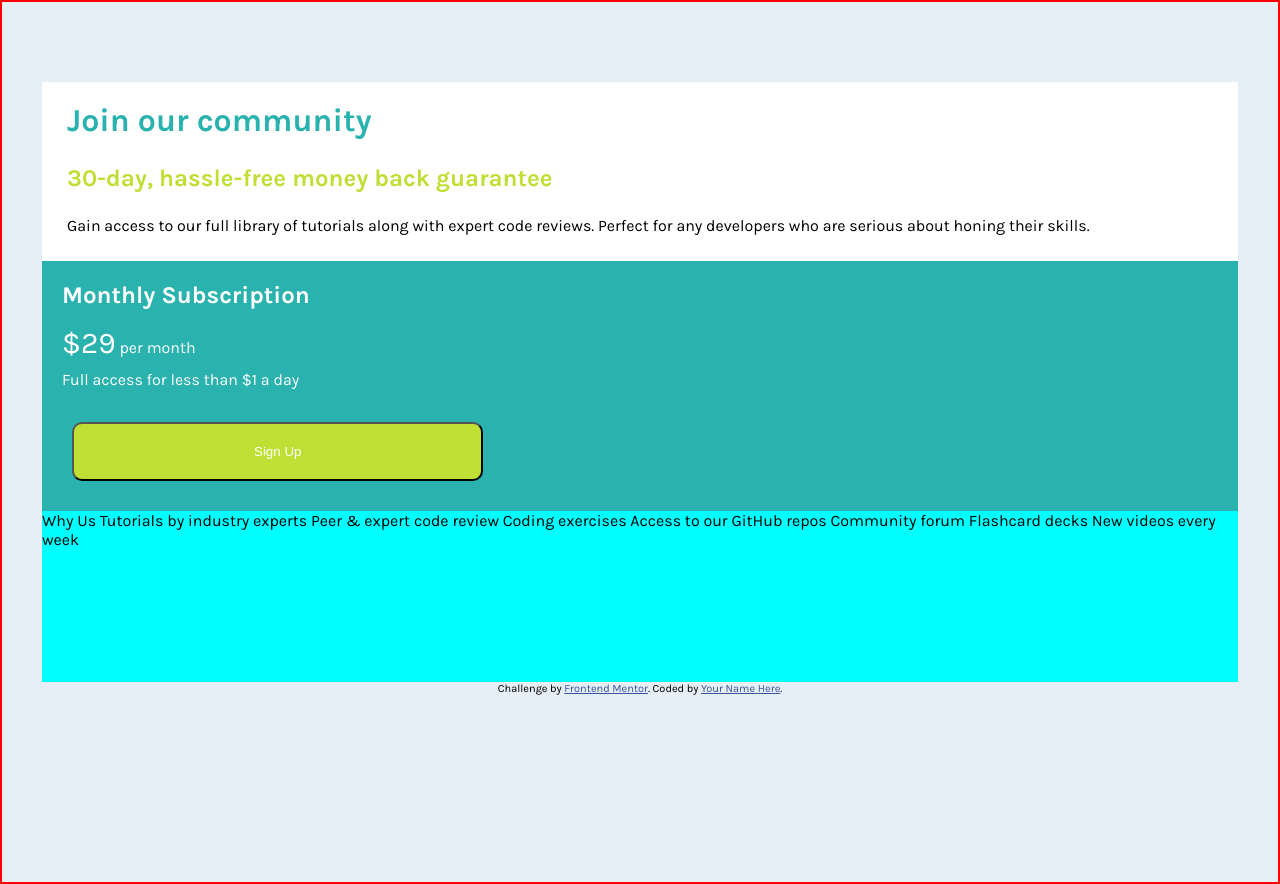
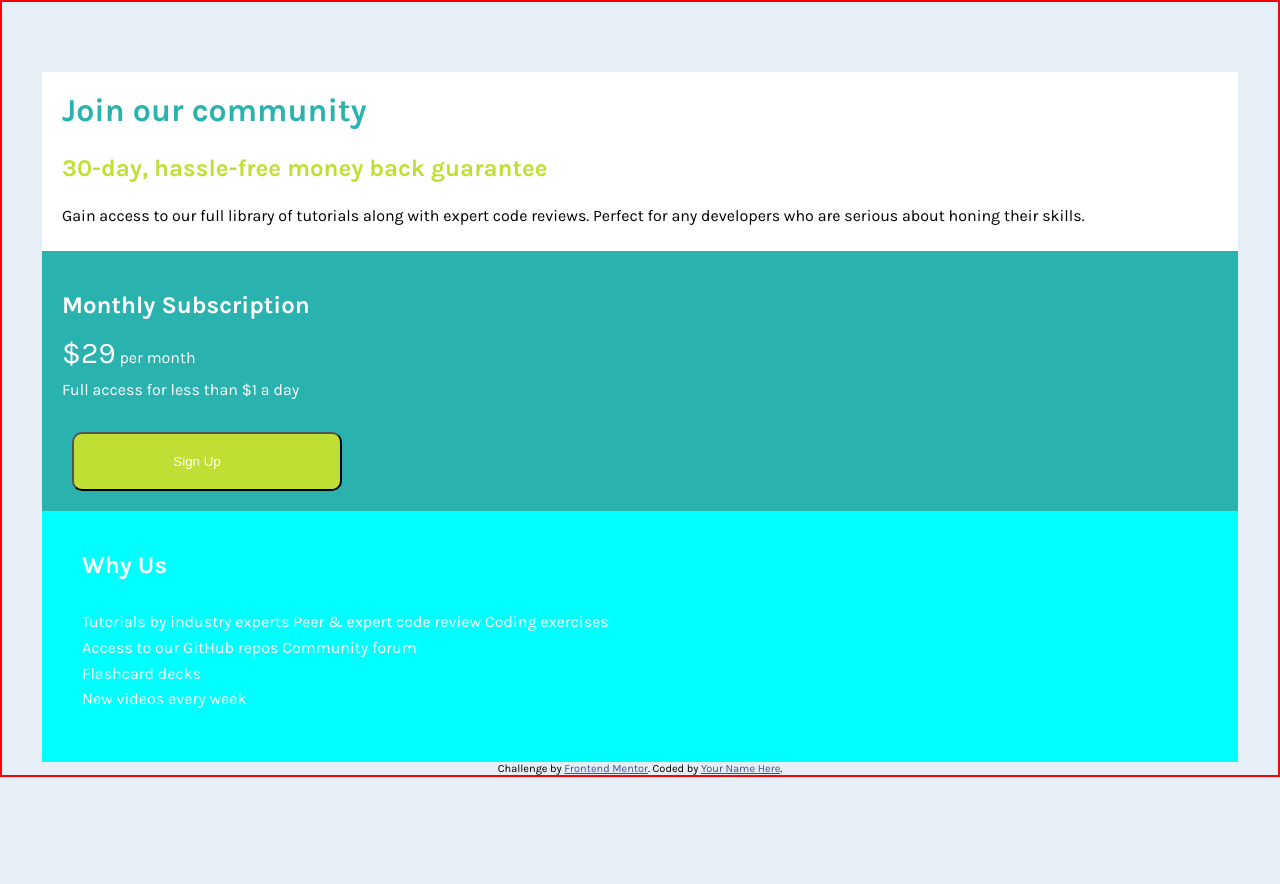
Before and after one commit to nareshpoonia/frontendmentor-single-price-grid-challenge, a plain HTML site: page index.html in a window 1280 px wide. After the commit the page ends 800 px from the top, so only its background shows below. Drawn offline with Linux system fonts and the light colour scheme.

Commit message:
Commiting with the flex container going beyond body

```diff
--- a/index.html
+++ b/index.html
@@ -3,7 +3,6 @@
   <head>
     <meta charset="UTF-8" />
     <meta name="viewport" content="width=device-width, initial-scale=1.0" />
-    <!-- displays site properly based on user's device -->
 
     <link
       rel="icon"
@@ -20,7 +19,6 @@
 
     <title>Frontend Mentor | Single Price Grid Component</title>
 
-    <!-- Feel free to remove these styles or customise in your own stylesheet 👍 -->
     <style>
       .attribution {
         font-size: 11px;
@@ -33,31 +31,35 @@
   </head>
   <body>
     <div class="container">
-      <div class="first-section">
-        <h1 class="first-heading-1">Join our community</h1>
+      <div class="services-section">
+        <h1 class="invitation">Join our community</h1>
 
-        <h2 class="first-heading-2">
-          30-day, hassle-free money back guarantee
-        </h2>
+        <h2 class="money-back">30-day, hassle-free money back guarantee</h2>
 
-        <p class="first-paragraph">
+        <p class="services">
           Gain access to our full library of tutorials along with expert code
           reviews. Perfect for any developers who are serious about honing their
           skills.
         </p>
       </div>
-      <div class="second-section">
-        <h2 class="second-heading">Monthly Subscription</h2>
-        <p class="second-paragraph">
+      <div class="pricing-section">
+        <h2 class="subscription">Monthly Subscription</h2>
+        <p class="pricing">
           <span class="dollar">&dollar;29</span> per month <br />
           Full access for less than &dollar;1 a day
         </p>
         <button>Sign Up</button>
       </div>
-      <div class="third-section">
-        Why Us Tutorials by industry experts Peer &amp; expert code review
-        Coding exercises Access to our GitHub repos Community forum Flashcard
-        decks New videos every week
+
+      <div class="why-us">
+        <h2 class="why">Why Us</h2>
+        <p class="tutorials">
+          Tutorials by industry experts Peer &amp; expert code review Coding
+          exercises <br />
+          Access to our GitHub repos Community forum <br />
+          Flashcard decks <br />
+          New videos every week
+        </p>
       </div>
     </div>
     <footer>
--- a/style.css
+++ b/style.css
@@ -7,71 +7,96 @@
 * {
   margin: 0;
   padding: 0;
+  box-sizing: border-box;
 }
 
 body {
-  height: 100vh;
   background-color: var(--light-gray);
-  padding-top: 80px;
+  padding-top: 70px;
   padding-left: 40px;
   padding-right: 40px;
+  padding-bottom: 0px;
   font-size: 16px;
+  max-height: 100vh;
   font-family: "Karla", sans-serif;
   border: 2px solid red;
-}
-.first-heading-1 {
-  color: var(--cyan);
-  padding-bottom: 25px;
-}
-.first-heading-2 {
-  color: var(--bright-yellow);
-  padding-bottom: 20px;
-}
-.first-paragraph {
-  line-height: 1.8;
 }
 
 .container {
   display: flex;
   flex-direction: column;
-  justify-content: space-around;
-  height: 600px;
+  justify-content: space-between;
 }
-.first-section {
+
+.container > div {
+  flex: 1;
+  padding: 20px;
+}
+
+.services-section {
   background-color: white;
-  align-items: flex-start;
-  padding-left: 25px;
-  padding-top: 20px;
-  padding-right: 25px;
+}
+
+.invitation {
+  color: var(--cyan);
+  padding-bottom: 25px;
+}
+
+.money-back {
+  color: var(--bright-yellow);
   padding-bottom: 20px;
 }
-.second-section {
+
+.services {
+  line-height: 1.8;
+}
+
+.pricing-section {
   background-color: var(--cyan);
-  padding-left: 20px;
-  padding-bottom: 30px;
 }
-.dollar {
-  font-size: 30px;
+
+.subscription {
+  color: white;
+  padding-top: 20px;
+  padding-bottom: 10px;
 }
-.second-paragraph {
+
+.pricing {
   line-height: 1.6;
   color: white;
   padding-bottom: 30px;
 }
-.second-heading {
-  color: white;
-  padding-top: 20px;
-  padding-bottom: 10px;
+
+.dollar {
+  font-size: 30px;
 }
+
 button {
-  padding: 20px 180px 20px 180px;
+  padding: 20px 100px 20px 80px;
   border-radius: 10px;
   background-color: var(--bright-yellow);
   margin-left: 10px;
   margin-right: 10px;
   color: white;
+  text-align: center;
+  width: 270px;
 }
-.third-section {
-  flex-grow: 1;
+
+.why-us {
   background-color: cyan;
 }
+
+.why {
+  color: white;
+  padding-left: 20px;
+  padding-top: 20px;
+  padding-bottom: 30px;
+}
+
+.tutorials {
+  line-height: 1.6;
+  color: white;
+  padding-bottom: 30px;
+  padding-left: 20px;
+  padding-right: 20px;
+}
```
